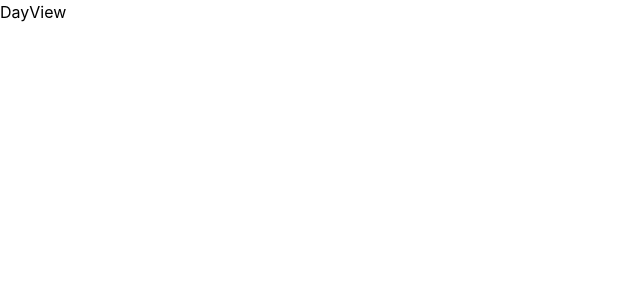
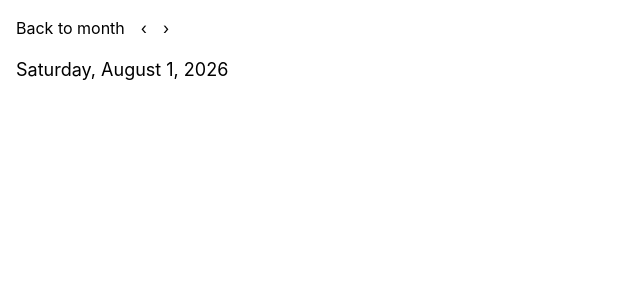
Before and after one commit to Motor-byk/Fit-Calendar, a React (Vite) app: page /calendar/day/2026-08-01 in a window 1280 px wide. Shown: the top 300 px of the page, without its empty margins (0-640 px from the left). Built offline with nearby package versions, Linux system fonts and the light colour scheme.

Commit message:
Add more calnedar.js helper functions and basic daypage functionality
-Created more helper functions to assist in parsing and using day info
-Implemented forward and back day buttons in day view to switch days
-Added fallback for incorrect day urls

```diff
--- a/src/pages/DayViewPage.jsx
+++ b/src/pages/DayViewPage.jsx
@@ -1,9 +1,46 @@
-
+import { Link, useParams } from "react-router"
+import {
+    addDays,
+    dayLabel,
+    parseDateKey,
+    toDateKey,
+    toMonthKey,
+} from "../utils/calendar";
 
 export default function DayViewPage(){
+    const { date: dateKey } = useParams();
+    const date = parseDateKey(dateKey);
+
+    // The month grid only ever links to valid keys, so this catches typed, edited and
+    // bookmarked URLs — "2026-02-31" parses as a real Date without it.
+    if (date === null) {
+        return(
+            <div className="p-4">
+                <h1 className="text-lg">That date doesn&apos;t exist</h1>
+                <p className="mt-1 text-sm text-neutral-600">
+                    <span className="font-mono">{dateKey}</span> isn&apos;t a day on the calendar.
+                </p>
+                <Link to="/calendar/month" className="mt-4 inline-block underline">
+                    Back to the calendar
+                </Link>
+            </div>
+        );
+    }
+
+    const previousDay = toDateKey(addDays(date, -1));
+    const nextDay = toDateKey(addDays(date, 1));
+
     return(
-        <div>
-            DayView
+        <div className="p-4">
+            {/* Back to the month being viewed, not the current one — otherwise browsing
+                last March and clicking a day strands you in today's month. */}
+            <div className="flex items-center gap-4">
+                <Link to={`/calendar/month?m=${toMonthKey(date)}`}>Back to month</Link>
+                <Link to={`/calendar/day/${previousDay}`} aria-label="Previous day">‹</Link>
+                <Link to={`/calendar/day/${nextDay}`} aria-label="Next day">›</Link>
+            </div>
+
+            <h1 className="mt-4 text-lg">{dayLabel(date)}</h1>
         </div>
     );
 }
--- a/src/pages/MonthViewPage.jsx
+++ b/src/pages/MonthViewPage.jsx
@@ -2,30 +2,27 @@ import { useEffect } from "react";
 import { Link, useSearchParams } from "react-router"
 import {
     buildMonthCells,
+    isToday,
     monthLabel,
     parseMonthKey,
+    startOfMonth,
     toDateKey,
     toMonthKey,
 } from "../utils/calendar";
 
 const WEEKDAYS = ["Sun", "Mon", "Tue", "Wed", "Thu", "Fri", "Sat"];
 
-function startOfThisMonth() {
-    const today = new Date();
-    return new Date(today.getFullYear(), today.getMonth(), 1);
-}
-
 export default function MonthViewPage(){
     const [params, setParams] = useSearchParams();
     const monthKey = params.get("m");
-    const viewMonth = parseMonthKey(monthKey) ?? startOfThisMonth();
+    const viewMonth = parseMonthKey(monthKey) ?? startOfMonth(new Date());
 
     // Arriving without a usable ?m= still renders the current month, so write that month
     // back into the URL — otherwise the address bar says nothing until you page months,
     // and it can't be copied or bookmarked.
     useEffect(() => {
         if (parseMonthKey(monthKey)) return;
-        setParams({ m: toMonthKey(startOfThisMonth()) }, { replace: true });
+        setParams({ m: toMonthKey(startOfMonth(new Date())) }, { replace: true });
     }, [monthKey, setParams]);
 
     const year = viewMonth.getFullYear();
@@ -42,10 +39,12 @@ export default function MonthViewPage(){
     // Written out rather than cleared: dropping the param would just be refilled by the
     // effect above, costing an extra render and a flicker in the URL.
     function goToToday() {
-        setParams({ m: toMonthKey(startOfThisMonth()) }, { replace: true });
+        setParams({ m: toMonthKey(startOfMonth(new Date())) }, { replace: true });
     }
 
     const cellStyles = "h-24 overflow-hidden border border-solid border-[#ccc]"
+    const numberStyles = "flex h-5 w-5 items-center justify-center text-xs text-neutral-700"
+    const todayNumberStyles = "flex h-5 w-5 items-center justify-center rounded-full bg-neutral-900 text-xs text-white"
     return(
         <div>
             <div className="flex items-center gap-4">
@@ -67,7 +66,12 @@ export default function MonthViewPage(){
                     ) : (
                         <div key={toDateKey(date)} className={cellStyles}>
                             <Link to={`/calendar/day/${toDateKey(date)}`} className="block h-full p-1">
-                                {date.getDate()}
+                                {/* A pill on the number rather than a cell background: the
+                                    cell will hold an outfit photo shortly, and a filled
+                                    background would fight it. */}
+                                <span className={isToday(date) ? todayNumberStyles : numberStyles}>
+                                    {date.getDate()}
+                                </span>
                             </Link>
                         </div>
                     )
--- a/src/utils/calendar.js
+++ b/src/utils/calendar.js
@@ -8,6 +8,19 @@ export function toDateKey(date) {
 
 export function toMonthKey(date) {
     return `${date.getFullYear()}-${pad(date.getMonth() + 1)}`;
+}
+
+// Returns the day, or null if the string is missing or malformed so the caller can show
+// a not-found state instead of rendering a garbage date.
+export function parseDateKey(value) {
+    const match = /^(\d{4})-(\d{2})-(\d{2})$/.exec(value ?? "");
+    if (!match) return null;
+
+    const date = new Date(Number(match[1]), Number(match[2]) - 1, Number(match[3]));
+
+    // new Date(2026, 1, 31) silently rolls forward to March 3 rather than failing, so
+    // range-checking the parts isn't enough. The round trip is what rejects "2026-02-31".
+    return toDateKey(date) === value ? date : null;
 }
 
 // Returns the first of the month, or null if the string is missing or malformed so the
@@ -21,6 +34,16 @@ export function parseMonthKey(value) {
     if (month < 0 || month > 11) return null;
 
     return new Date(year, month, 1);
+}
+
+export function startOfMonth(date) {
+    return new Date(date.getFullYear(), date.getMonth(), 1);
+}
+
+// New Date, count may be negative. Reading the parts back out drops any time-of-day, so
+// this also serves as "local midnight of". Day 0 and 32 roll the month over on their own.
+export function addDays(date, count) {
+    return new Date(date.getFullYear(), date.getMonth(), date.getDate() + count);
 }
 
 // Flat list of grid cells: null for the blanks before the 1st and after the last day,
@@ -40,6 +63,25 @@ export function buildMonthCells(year, month) {
     return cells;
 }
 
+// Comparing date keys rather than Dates: the keys are fixed-width, so a string compare is
+// exact, and it sidesteps time-of-day entirely — no need to zero out hours on either side.
+export function isToday(date) {
+    return toDateKey(date) === toDateKey(new Date());
+}
+
+export function isPast(date) {
+    return toDateKey(date) < toDateKey(new Date());
+}
+
 export function monthLabel(date) {
     return date.toLocaleDateString(undefined, { month: "long", year: "numeric" });
 }
+
+export function dayLabel(date) {
+    return date.toLocaleDateString(undefined, {
+        weekday: "long",
+        month: "long",
+        day: "numeric",
+        year: "numeric",
+    });
+}
```
